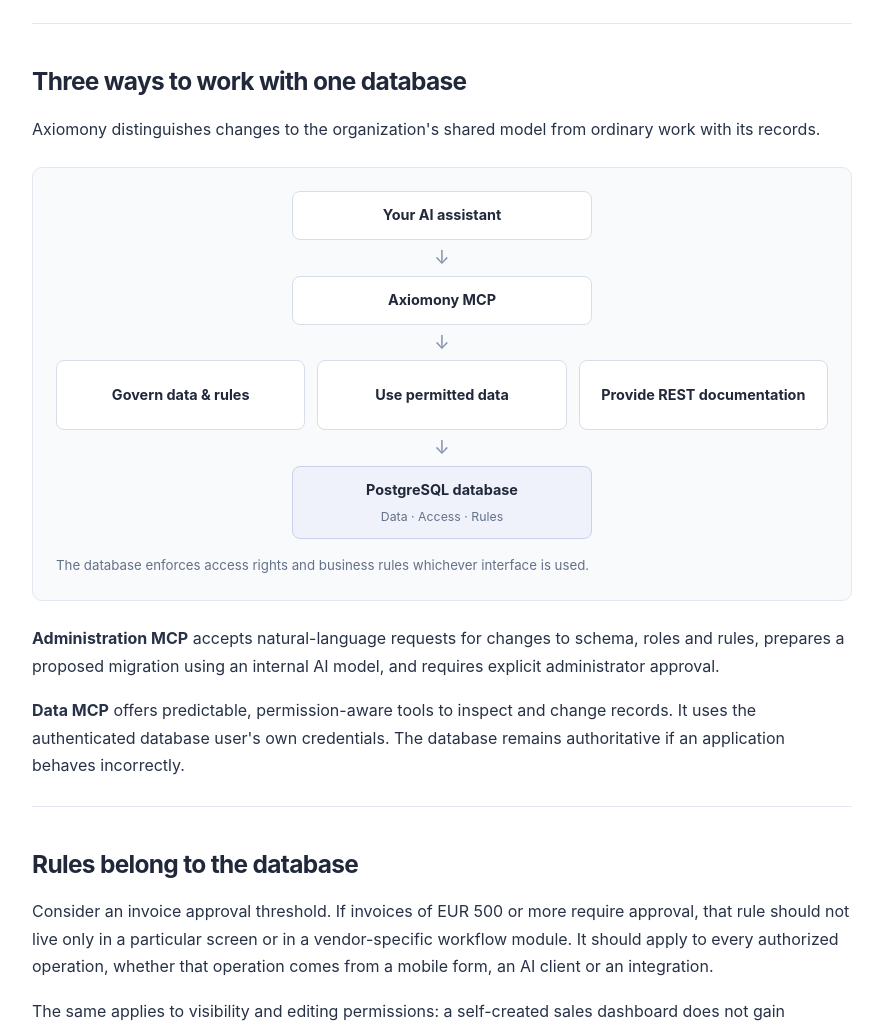
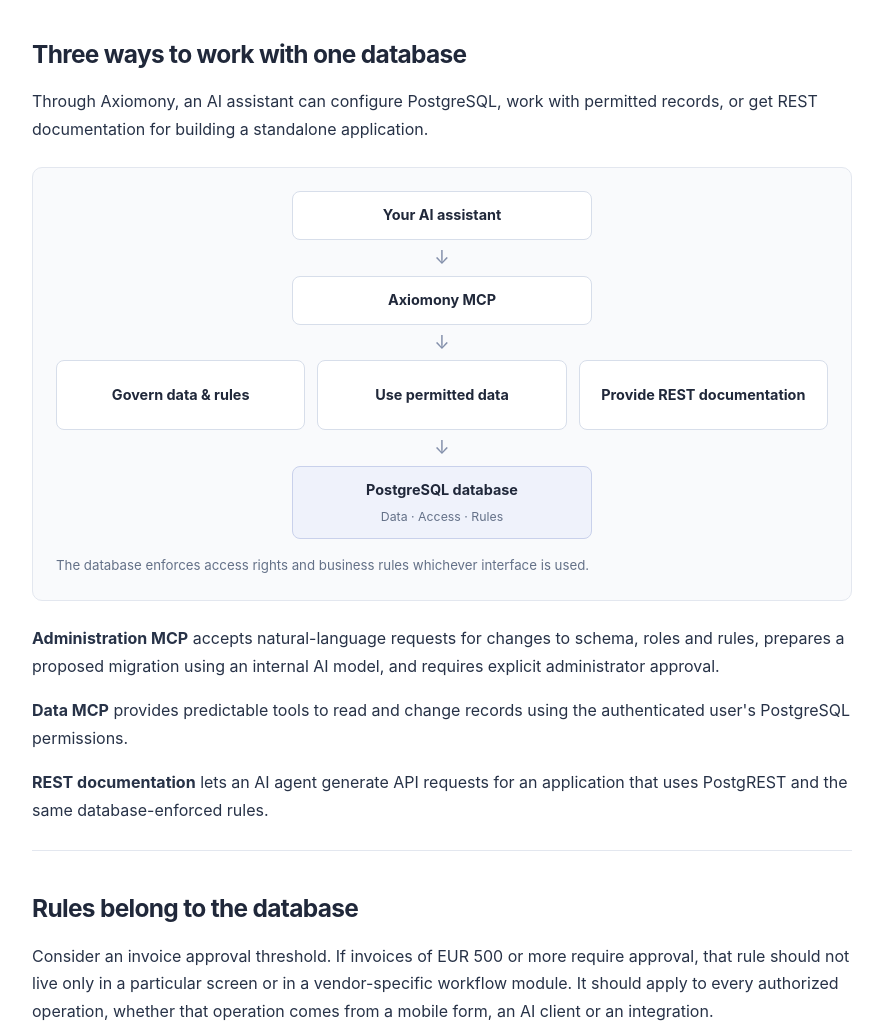
Before and after one commit to sjoerdvanderhoorn/axiomony, a website: page docs/index.html in a window 1280 px wide. Shown: the part 1347-2371 px from the top of the page, without its empty margins (318-1201 px from the left). Drawn offline with Linux system fonts and the light colour scheme.

Commit message:
Highlight AI-enabled PostgreSQL MCP and API documentation

```diff
--- a/docs/index.html
+++ b/docs/index.html
@@ -15,7 +15,7 @@
 <header class="site-header"><nav class="nav container" aria-label="Axiomony"><a class="brand" href="index.html"><img class="brand-lockup" src="assets/axiomony-wordmark.svg" alt="Axiomony"></a></nav></header>
 <section class="page-intro" id="overview"><div class="container"><div class="eyebrow">Axiomony documentation</div><h1>Shared rules.<br>Individual interfaces.</h1><p>Axiomony is an MCP server for PostgreSQL. Use it to define the shared data, permissions and business rules of your organization, then create your own tools and workflows. Connect an existing database or use Standalone for a complete local installation.</p></div></section><div class="container overview-layout">
   <aside class="overview-sidebar sidebar" aria-label="Documentation navigation"><div class="sidebar-section"><strong>On this page</strong><div class="sidebar-links"><a href="#overview">Overview</a><a href="#principle">The principle</a><a href="#interfaces">MCP capabilities</a><a href="#data-authority">Rules belong to the database</a><a href="#example">An example: ACME</a><a href="#scope">Security boundaries</a></div></div><div class="sidebar-section sidebar-pages"><strong>Pages</strong><div class="sidebar-links"><a href="index.html" aria-current="page">Introduction</a><a href="getting-started.html">Installation</a><a href="connect.html">Connect an AI</a><a href="tools.html">MCP tools</a><a href="concepts.html">Architecture &amp; security</a><a href="https://github.com/sjoerdvanderhoorn/axiomony" target="_blank" rel="noopener noreferrer">GitHub</a></div></div></aside>
-  <main id="content" class="intro-content"><p>Conventional business applications bundle a data model with prescribed screens, flows and policies. Even a configurable product carries the vendor's design decisions. Axiomony separates the long-lived agreements of an organization from the short-lived interfaces people use to do their work.</p>
+  <main id="content" class="intro-content"><p><strong>Axiomony points toward the next evolution of AI:</strong> people creating their own tools around shared business data, without needing a custom software project for every workflow.</p>
     <blockquote class="intro-quote">Standardize the data and the rules, not the user interface.</blockquote>
 
     <hr class="chapter-divider">
@@ -34,7 +34,7 @@
     <hr class="chapter-divider">
     <section id="interfaces">
       <h2>Three ways to work with one database</h2>
-      <p>Axiomony distinguishes changes to the organization's shared model from ordinary work with its records.</p>
+      <p>Through Axiomony, an AI assistant can configure PostgreSQL, work with permitted records, or get REST documentation for building a standalone application.</p>
       <div class="concept-diagram" role="img" aria-label="Your AI assistant connects to Axiomony MCP, which can govern data and rules, use permitted data, and provide REST documentation for PostgreSQL.">
         <div class="pipeline-node"><strong>Your AI assistant</strong></div>
         <div class="pipeline-arrow" aria-hidden="true">↓</div>
@@ -50,7 +50,7 @@
         <p class="diagram-caption">The database enforces access rights and business rules whichever interface is used.</p>
       </div>
       <p><strong>Administration MCP</strong> accepts natural-language requests for changes to schema, roles and rules, prepares a proposed migration using an internal AI model, and requires explicit administrator approval.</p>
-      <p><strong>Data MCP</strong> offers predictable, permission-aware tools to inspect and change records. It uses the authenticated database user's own credentials. The database remains authoritative if an application behaves incorrectly.</p>
+      <p><strong>Data MCP</strong> provides predictable tools to read and change records using the authenticated user's PostgreSQL permissions.</p><p><strong>REST documentation</strong> lets an AI agent generate API requests for an application that uses PostgREST and the same database-enforced rules.</p>
     </section>
 
     <hr class="chapter-divider">
```
